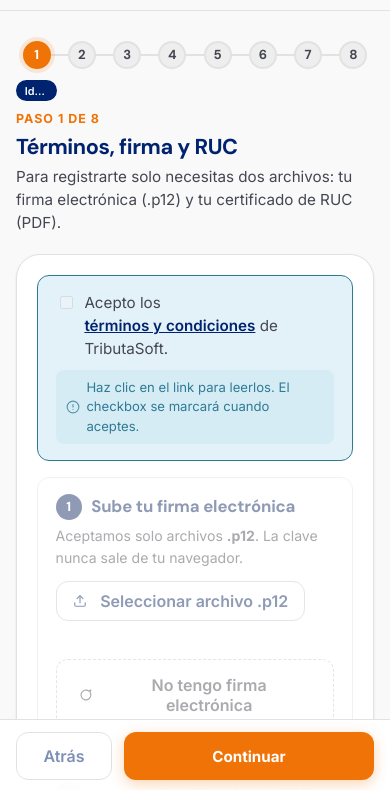
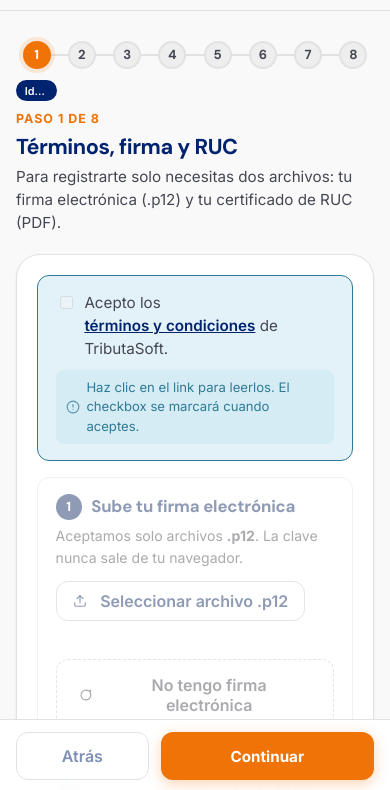
Before and after one commit to llpereirae-svg/Ts, a plain HTML site: page index.html in a window 390 px wide. Shown: the part 52-842 px from the top of the page. Drawn offline with Linux system fonts and the light colour scheme.

Commit message:
Footer nav: balancear tamaño de Atrás vs Continuar en laptop
Antes Atrás era 6rem (chiquito) y Continuar 18rem (muy grande), se veía
asimétrico en pantallas grandes. Ahora:
- Atrás: 10-14rem
- Continuar: 12-16rem (sigue siendo primary, un toque más ancho)
- En móvil: comparten la fila 1:2 (Atrás 1/3, Continuar 2/3)

Co-Authored-By: Claude Opus 4.7 <noreply@anthropic.com>

```diff
--- a/assets/wizard.css
+++ b/assets/wizard.css
@@ -210,16 +210,34 @@
 .wiz-nav .btn {
   margin: 0;
   min-height: 3rem;
-  padding: 0 1.25rem;
+  padding: 0 1.5rem;
   max-width: none;
   width: auto;
-  flex: 1;
 }
-.wiz-nav .btn--ghost { flex: 0 0 auto; min-width: 6rem; }
-.wiz-nav .btn--primary { max-width: 18rem; }
+/* En laptop/tablet: tamaños balanceados, Continuar levemente más ancho como acción primaria. */
+.wiz-nav .btn--ghost {
+  flex: 0 0 auto;
+  min-width: 10rem;
+  max-width: 14rem;
+}
+.wiz-nav .btn--primary {
+  flex: 0 0 auto;
+  min-width: 12rem;
+  max-width: 16rem;
+}
 
+/* En móvil: comparten la fila proporcionalmente (Atrás 1/3, Continuar 2/3). */
 @media (max-width: 480px) {
-  .wiz-nav .btn--primary { max-width: none; }
+  .wiz-nav .btn--ghost {
+    flex: 1;
+    min-width: 0;
+    max-width: none;
+  }
+  .wiz-nav .btn--primary {
+    flex: 2;
+    min-width: 0;
+    max-width: none;
+  }
 }
 
 /* ---------------- Overlay de carga (lightbulb) ---------------- */
--- a/index.html
+++ b/index.html
@@ -35,8 +35,8 @@
     @keyframes fadeUp{from{opacity:0;transform:translateY(16px)}to{opacity:1;transform:translateY(0)}}
   </style>
 
-  <link rel="stylesheet" href="./assets/styles.css?v=20260516t">
-  <link rel="stylesheet" href="./assets/wizard.css?v=20260516t">
+  <link rel="stylesheet" href="./assets/styles.css?v=20260516u">
+  <link rel="stylesheet" href="./assets/wizard.css?v=20260516u">
 </head>
 <body data-state="IDLE">
 
@@ -764,7 +764,7 @@
   <!-- Cache-busting del bundle: cuando subimos cambios, bumpea APP_VER.
        Cargamos wizard.js (nuevo flujo) y app.js (modales Cotizador/Pago/Ayuda) en paralelo. -->
   <script type="module">
-    const APP_VER = '20260516t';
+    const APP_VER = '20260516u';
 
     // Wizard nuevo: monta el flujo TurboTax-style sobre #wizard-root.
     import(`./assets/wizard.js?v=${APP_VER}`)
```
